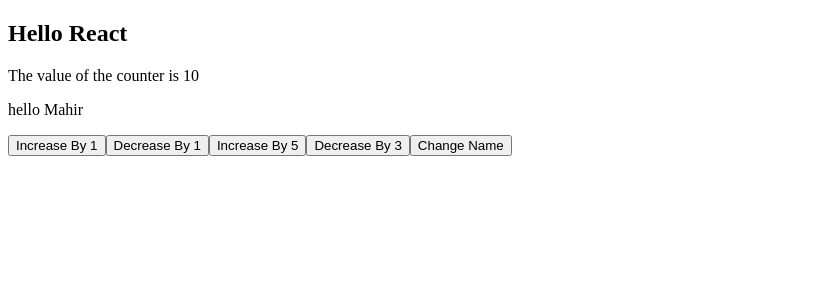
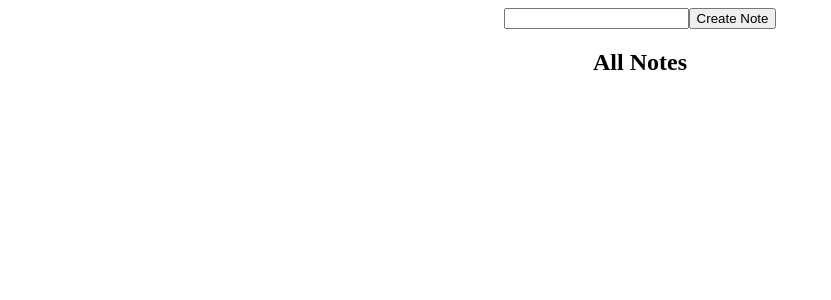
Before and after one commit to asiefmahir/ic-batch-10-react, a React (Vite) app: page / in a window 1280 px wide. Shown: the top 300 px of the page, without its empty margins (0-831 px from the left). Built offline with nearby package versions, Linux system fonts and the light colour scheme.

Commit message:
feat: Implement Create and Remove Features

```diff
--- a/src/App.css
+++ b/src/App.css
@@ -40,6 +40,18 @@
 .read-the-docs {
   color: #888;
 } */
-.bio-data {
-  border: 1px solid red;
+
+.containter {
+  text-align: center;
 }
+.note-form {
+  text-align: center;
+}
+.notes {
+  text-align: center;
+}
+
+.notes li {
+  list-style: none;
+  margin-top: 1rem;
+}
--- a/src/App.jsx
+++ b/src/App.jsx
@@ -2,59 +2,88 @@
 import { useState } from "react";
 
 function App() {
-	// console.log("App is invoked");
-	// let counter = 0;
-	console.log("App Function is being Invoked");
+	const [noteTitle, setNoteTitle] = useState("");
+	// noteTitle = "mahir"
+	const [notes, setNotes] = useState([]);
 
-	// State
-	// Render
-	// Re-Render
+	// notes = [
+	// 	 * 	{id: '1', title: "note 1"},
+	// 	 * {id: '2', title: "note 2"},
+	// 	 *
+	// 	 * ]
 
-	const [dynamicCounter, setDynamicCounter] = useState(10);
-	const [name, setName] = useState("Mahir");
-	// dynamicCounter = 12
+	// notes =  [
+	// { id: "1", title: "Note 1" }
+	// ]
 
-	// console.log(janiNah, "janinah");
+	// notes = [{ id: "4", title: "Note 41545453" }]
 
-	const increaseHandler = (value) => {
-		console.log("Increase Handler Triggered");
-		// dynamicCounter++
-		// setDynamicCounter(20);
-		setDynamicCounter(dynamicCounter + value);
-		// dynamicCounter + 1 = 10 + 1 = 11
-
-		// setDynamicCounter(11 + 1)
-		// setDynamicCounter(12)
-		// dynamicCounter = 12
-		// App()
+	const handleTitleChange = (event) => {
+		// noteTitle = event.tar
+		// mahi
+		setNoteTitle(event.target.value); // event.target.value = "mahir"
+		// noteTitle = "mahir"
 	};
 
-	const decreaseHandler = (value) => {
-		console.log(`Decrease Handler triggered`);
-		// counter--;
-		// dynamicCounter--
-		setDynamicCounter(dynamicCounter - value);
-		// console.log(counter);
+	const submitHandler = (event) => {
+		event.preventDefault();
+
+		if (noteTitle.trim() === "") {
+			return alert(`Please Provide a valid title`);
+		}
+		// console.log(noteTitle.trim(), "trimmed");
+
+		const newNote = {
+			id: Date.now() + "",
+			title: noteTitle,
+		};
+		// notes.push(newNote)
+		setNotes([newNote, ...notes]);
+		setNoteTitle("");
 	};
 
-	// decreaseHandler()
+	const removeHandler = (id) => {
+		// id === "3"
 
-	const changeNameHandler = () => {
-		setName("Mahir Asief");
+		/**
+		 * newArr = [
+		 * 	{id: '1', title: "note 1"},
+		 * {id: '2', title: "note 2"},
+		 *
+		 * ]
+		 */
+		const newArr = notes.filter((note) => note.id !== id);
+
+		setNotes(newArr);
+
+		//							()   =>  3  !== 3
 	};
 
 	return (
-		<>
-			{/* <BioData /> */}
-			<h2>Hello React</h2>
-			<p>The value of the counter is {dynamicCounter}</p>
-			<p>hello {name}</p>
-			<button onClick={() => increaseHandler(1)}>Increase By 1</button>
-			<button onClick={() => decreaseHandler(1)}>Decrease By 1</button>
-			<button onClick={() => increaseHandler(5)}>Increase By 5</button>
-			<button onClick={() => decreaseHandler(3)}>Decrease By 3</button>
-			<button onClick={changeNameHandler}>Change Name</button>
-		</>
+		<div className="container">
+			<form onSubmit={submitHandler} className="note-form">
+				<input
+					value={noteTitle}
+					type="text"
+					onChange={handleTitleChange}
+				/>
+				<button type="submit">Create Note</button>
+			</form>
+			<div className="notes">
+				<h2>All Notes</h2>
+				<ul>
+					{notes.map((note) => (
+						<li key={note.id}>
+							<span>{note.title}</span>
+							<button>Edit</button>
+							<button onClick={() => removeHandler(note.id)}>
+								Remove
+							</button>
+						</li>
+					))}
+				</ul>
+			</div>
+		</div>
 	);
 }
 // let counter = 10;
```
